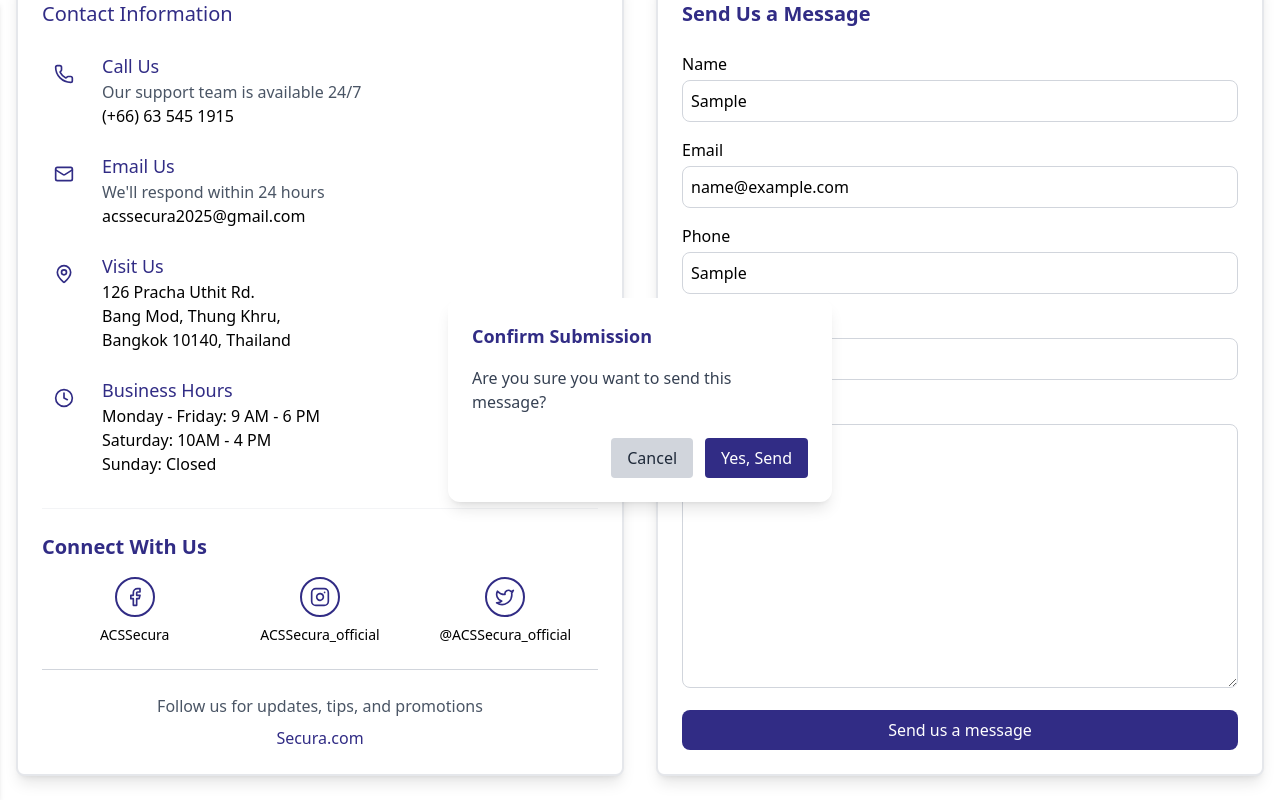
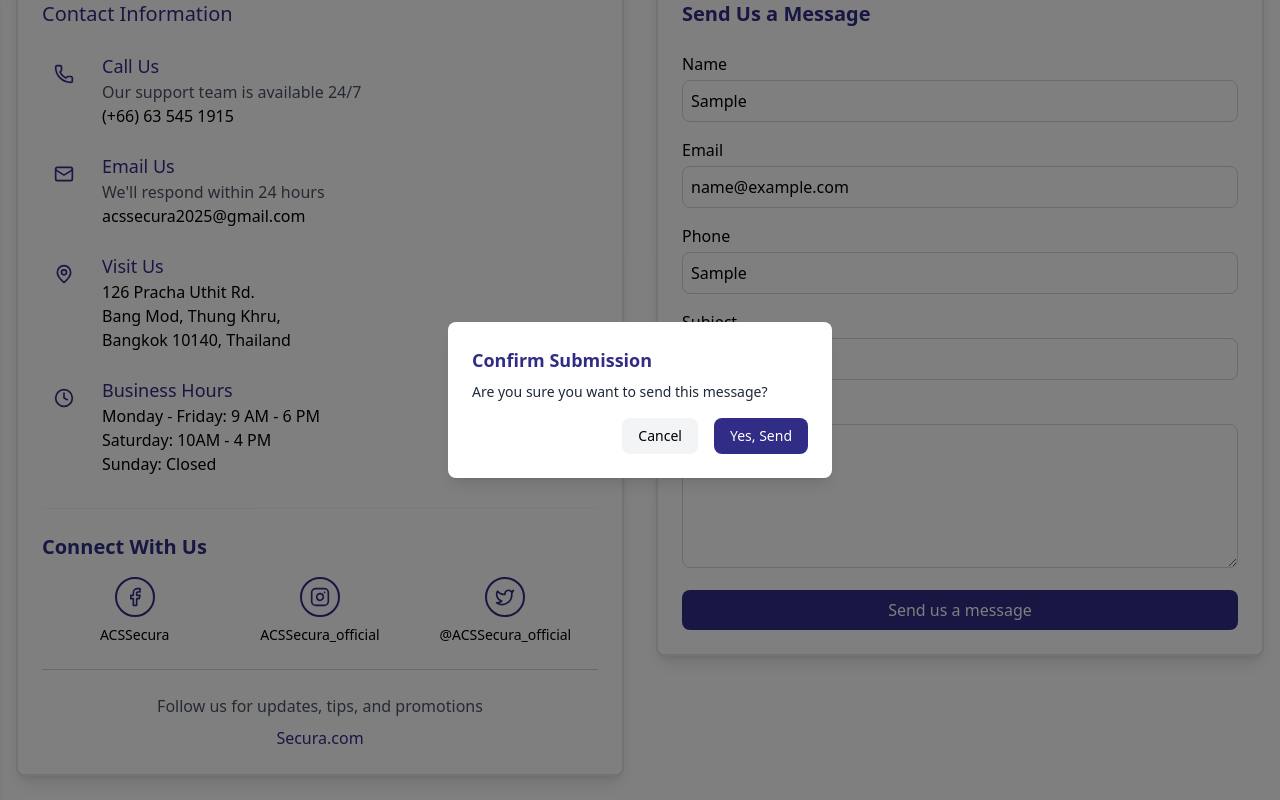
Before and after one commit to heiiodear/Capstone-Project, a React (Vite) app in the folder web/my-app/client/: page /contactus in a window 1280 px wide. Both pictures are taken after typing "Sample", "name@example.com", "Sample", "Sample", "Sample" into the empty fields and a click on the button "Send us a message". Shown: the part 210-1010 px from the top of the page. Built offline with nearby package versions, Linux system fonts and the light colour scheme.

Commit message:
update confirmation modal

```diff
--- a/web/my-app/client/src/Pages/Contactus.jsx
+++ b/web/my-app/client/src/Pages/Contactus.jsx
@@ -1,6 +1,7 @@
 import React, { useState } from "react";
 import Header from "./../components/Header";
-import { Mail, MapPin, Phone, Clock, Facebook, Instagram, Youtube, Twitter, Linkedin, MessageSquare } from "lucide-react";
+import ConfirmationModal from "./../components/ConfirmationModal";
+import { Mail, MapPin, Phone, Clock, Facebook, Instagram, Twitter } from "lucide-react";
 
 const Contact = () => {
   const [submitted, setSubmitted] = useState(false);
@@ -68,26 +69,14 @@ const Contact = () => {
       <Header />
 
       {showConfirmPopup && (
-        <div className="fixed inset-0 flex justify-center items-center z-50" style={{ backgroundColor: 'transparent' }}>
-            <div className="bg-white p-6 rounded-xl shadow-lg max-w-sm w-full">
-            <h3 className="text-lg font-semibold mb-4 text-indigo-900">Confirm Submission</h3>
-            <p className="text-gray-700 mb-6">Are you sure you want to send this message?</p>
-            <div className="flex justify-end gap-3">
-                <button
-                onClick={cancelSubmit}
-                className="px-4 py-2 rounded bg-gray-300 text-gray-800 hover:bg-gray-400"
-                >
-                Cancel
-                </button>
-                <button
-                onClick={proceedSubmit}
-                className="px-4 py-2 rounded bg-indigo-900 text-white hover:bg-indigo-800"
-                >
-                Yes, Send
-                </button>
-            </div>
-            </div>
-        </div>
+        <ConfirmationModal
+          title="Confirm Submission"
+          message="Are you sure you want to send this message?"
+          confirmText="Yes, Send"
+          confirmColor="bg-indigo-900 hover:bg-indigo-800"
+          onConfirm={proceedSubmit}
+          onCancel={cancelSubmit}
+        />
       )}
 
       <div className="container mx-auto py-6 px-4">
@@ -100,7 +89,9 @@ const Contact = () => {
           <div className="grid grid-cols-1 lg:grid-cols-2 gap-8">
             <div className="space-y-6">
               <div className="bg-white shadow-lg rounded-lg border-2 border-gray-200 p-6">
-                    <h2 className="text-xl font-medium text-indigo-900 mb-6">Contact Information</h2>
+                <h2 className="text-xl font-medium text-indigo-900 mb-6">
+                  Contact Information
+                </h2>
 
                 <div className="space-y-6">
                   {/* Phone */}
@@ -111,9 +102,7 @@ const Contact = () => {
                     <div>
                       <h4 className="font-medium text-lg text-indigo-900">Call Us</h4>
                       <p className="text-gray-600">Our support team is available 24/7</p>
-                            <p className="hover:underline">
-                                (+66) 63 545 1915
-                            </p>
+                      <p className="hover:underline">(+66) 63 545 1915</p>
                     </div>
                   </div>
 
@@ -125,9 +114,7 @@ const Contact = () => {
                     <div>
                       <h4 className="font-medium text-lg text-indigo-900">Email Us</h4>
                       <p className="text-gray-600">We'll respond within 24 hours</p>
-                            <p className="hover:underline">
-                                acssecura2025@gmail.com
-                            </p>
+                      <p className="hover:underline">acssecura2025@gmail.com</p>
                     </div>
                   </div>
 
@@ -139,8 +126,10 @@ const Contact = () => {
                     <div>
                       <h4 className="font-medium text-lg text-indigo-900">Visit Us</h4>
                       <p className="hover:underline">
-                                126 Pracha Uthit Rd.<br />
-                                Bang Mod, Thung Khru,<br />
+                        126 Pracha Uthit Rd.
+                        <br />
+                        Bang Mod, Thung Khru,
+                        <br />
                         Bangkok 10140, Thailand
                       </p>
                     </div>
@@ -169,7 +158,7 @@ const Contact = () => {
                   <div className="grid grid-cols-3 gap-y-4">
                     {[
                       { icon: Facebook, label: "Facebook", detail: "ACSSecura" },
-                        { icon: Instagram, label: "Instagram",  detail: "ACSSecura_official" },
+                      { icon: Instagram, label: "Instagram", detail: "ACSSecura_official" },
                       { icon: Twitter, label: "Twitter", detail: "@ACSSecura_official" },
                     ].map(({ icon: Icon, label, detail }) => (
                       <div key={label} className="flex flex-col items-center gap-2">
@@ -193,7 +182,7 @@ const Contact = () => {
             <div>
               {submitted ? (
                 <div className="bg-white shadow-lg p-8 rounded-lg text-center border-2 border-gray-200">
-                        <h3 className="text-2xl font-medium mb-4  text-indigo-900">Thank You!</h3>
+                  <h3 className="text-2xl font-medium mb-4 text-indigo-900">Thank You!</h3>
                   <p className="text-gray-600 mb-4">
                     Your message has been received. We'll get back to you shortly.
                   </p>
@@ -206,7 +195,9 @@ const Contact = () => {
                 </div>
               ) : (
                 <div className="bg-white shadow-lg rounded-lg border-2 border-gray-200 p-6">
-                    <h3 className="text-xl text-indigo-900 font-semibold text-navy mb-6">Send Us a Message</h3>
+                  <h3 className="text-xl text-indigo-900 font-semibold text-navy mb-6">
+                    Send Us a Message
+                  </h3>
                   <form onSubmit={confirmSubmit} className="space-y-4">
                     <div>
                       <label className="block font-medium">Name</label>
@@ -259,7 +250,7 @@ const Contact = () => {
                         required
                         value={formData.message}
                         onChange={handleChange}
-                                className="mt-1 w-full p-2 border rounded-lg border-gray-300 h-66"
+                        className="mt-1 w-full p-2 border rounded-lg border-gray-300 h-36"
                       ></textarea>
                     </div>
                     <button
--- a/web/my-app/client/src/Pages/Profile.jsx
+++ b/web/my-app/client/src/Pages/Profile.jsx
@@ -1,5 +1,5 @@
 import React, { useEffect, useState } from "react";
-import { Link, useNavigate } from "react-router-dom";
+import { useNavigate } from "react-router-dom";
 import EditModal from "./../components/EditModal";
 import ConfirmationModal from "./../components/ConfirmationModal"
 import ChangePasswordModal from "./../components/ChangePasswordModal";
@@ -369,6 +369,10 @@ function Profile() {
             {/* Delete Confirmation Modal */}
             {isDeleteConfirmOpen && (
                 <ConfirmationModal
+                    title="Delete Account"
+                    message="Are you sure you want to delete your account? This action cannot be undone."
+                    confirmText="Delete"
+                    confirmColor="bg-red-600 hover:bg-red-700"
                     onConfirm={handleDeleteConfirm}
                     onCancel={handleDeleteCancel}
                 />
--- a/web/my-app/client/src/components/ConfirmationModal.jsx
+++ b/web/my-app/client/src/components/ConfirmationModal.jsx
@@ -1,10 +1,17 @@
 import React from "react";
 
-const ConfirmationModal = ({ onConfirm, onCancel }) => (
+const ConfirmationModal = ({
+    title = "Confirm Action",
+    message = "Are you sure?",
+    confirmText = "Confirm",
+    confirmColor = "bg-red-600 hover:bg-red-700",
+    onConfirm,
+    onCancel,
+}) => (
     <div className="fixed inset-0 bg-black/50 flex justify-center items-center z-50">
         <div className="bg-white p-6 rounded-lg shadow-lg w-96">
-            <h2 className="text-lg font-semibold text-indigo-900">Delete Profile?</h2>
-            <p className="text-sm text-gray-800 mt-2">Are you sure you want to delete your profile?</p>
+        <h2 className="text-lg font-semibold text-indigo-900">{title}</h2>
+        <p className="text-sm text-gray-800 mt-2">{message}</p>
         <div className="flex justify-end space-x-4 pt-4">
             <button
             onClick={onCancel}
@@ -14,9 +21,9 @@ const ConfirmationModal = ({ onConfirm, onCancel }) => (
             </button>
             <button
             onClick={onConfirm}
-                    className="px-4 py-2 text-sm bg-red-600 text-white rounded-lg hover:bg-red-700 cursor-pointer"
+            className={`px-4 py-2 text-sm text-white rounded-lg cursor-pointer ${confirmColor}`}
             >
-                    Confirm
+            {confirmText}
             </button>
         </div>
         </div>
```
Lines whose indentation alone changed are shown as unchanged.
